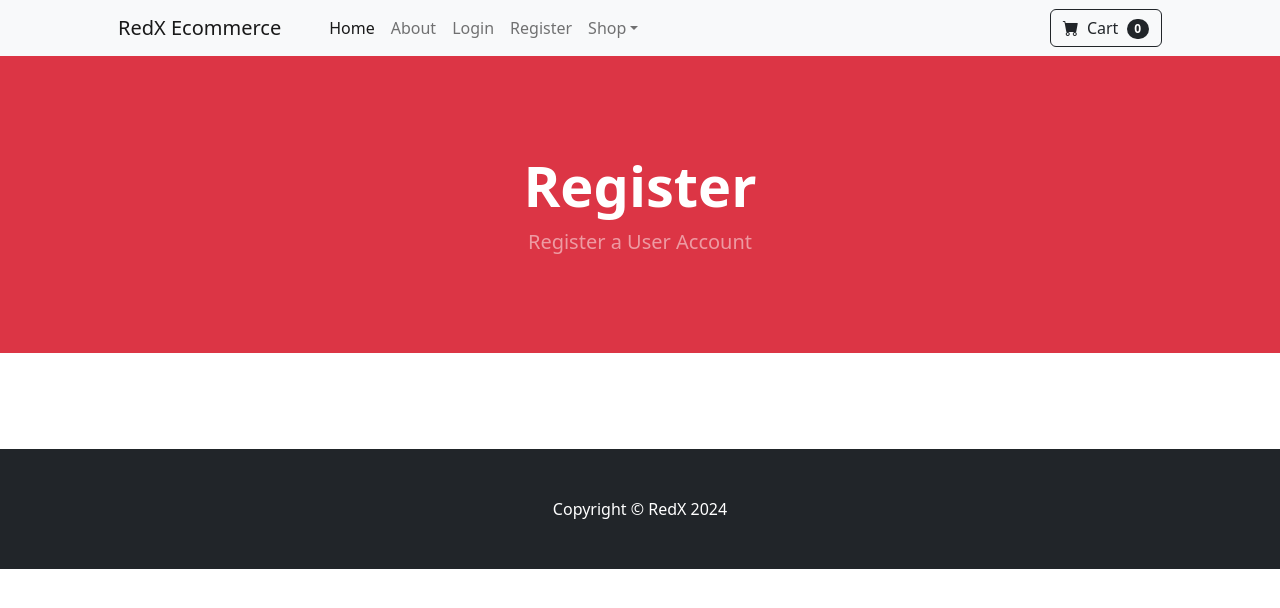
After one commit to Unique-Red/e-commerce, a Django app: page /register/ in a window 1280 px wide. The commit adds this page. Shown: the top 608 px of the page. Run offline with Django 5.2, Linux system fonts and the light colour scheme; some libraries are stand-ins or nearby versions.

Commit message:
registration in progress

```diff
--- a/ecommerce/store/templates/navbar.html
+++ b/ecommerce/store/templates/navbar.html
@@ -11,6 +11,7 @@
                 <li class="nav-item"><a class="nav-link" href="{% url 'logout' %}">Logout</a></li>
                 {% else %}
                 <li class="nav-item"><a class="nav-link" href="{% url 'login' %}">Login</a></li>
+                <li class="nav-item"><a class="nav-link" href="{% url 'register' %}">Register</a></li>
                 {% endif %}
                 <li class="nav-item dropdown">
                     <a class="nav-link dropdown-toggle" id="navbarDropdown" href="#" role="button" data-bs-toggle="dropdown" aria-expanded="false">Shop</a>
--- /dev/null
+++ b/ecommerce/store/templates/register.html
@@ -0,0 +1,26 @@
+{% extends 'base.html' %}
+{% block content %}
+<header class="bg-danger py-5">
+    <div class="container px-4 px-lg-5 my-5">
+        <div class="text-center text-white">
+            <h1 class="display-4 fw-bolder">Register</h1>
+            <p class="lead fw-normal text-white-50 mb-0">Register a User Account</p>
+        </div>
+    </div>
+</header>
+<div class="container">
+    <div class="row">
+        <center>
+            <div class="col-8">
+                <br> <br>
+                <form method="POST" action="{% url 'login' %}">
+                    {% csrf_token %}
+
+                  </form>
+                <br> <br>
+            </div>
+        </center>
+    </div>
+</div>
+
+{% endblock %}
--- a/ecommerce/store/urls.py
+++ b/ecommerce/store/urls.py
@@ -6,4 +6,5 @@ urlpatterns = [
     path('about/', views.about, name='about'),
     path('login/', views.login_user, name='login'),
     path('logout/', views.logout_user, name='logout'),
+    path('register/', views.register_user, name='register'),
 ]
--- a/ecommerce/store/views.py
+++ b/ecommerce/store/views.py
@@ -2,6 +2,9 @@ from django.shortcuts import render, redirect
 from .models import Product
 from django.contrib.auth import authenticate, login, logout
 from django.contrib import messages
+from django.contrib.auth.models import User
+from django.contrib.auth.forms import UserCreationForm
+from django import forms
 
 # Create your views here.
 def home(request):
@@ -30,3 +33,6 @@ def logout_user(request):
     logout(request)
     messages.success(request, ("You have been logged out"))
     return redirect('home')
+
+def register_user(request):
+    return render(request, 'register.html', {})
```
Also changed, not shown: ecommerce/store/forms.py (added, +30 -0 lines).
